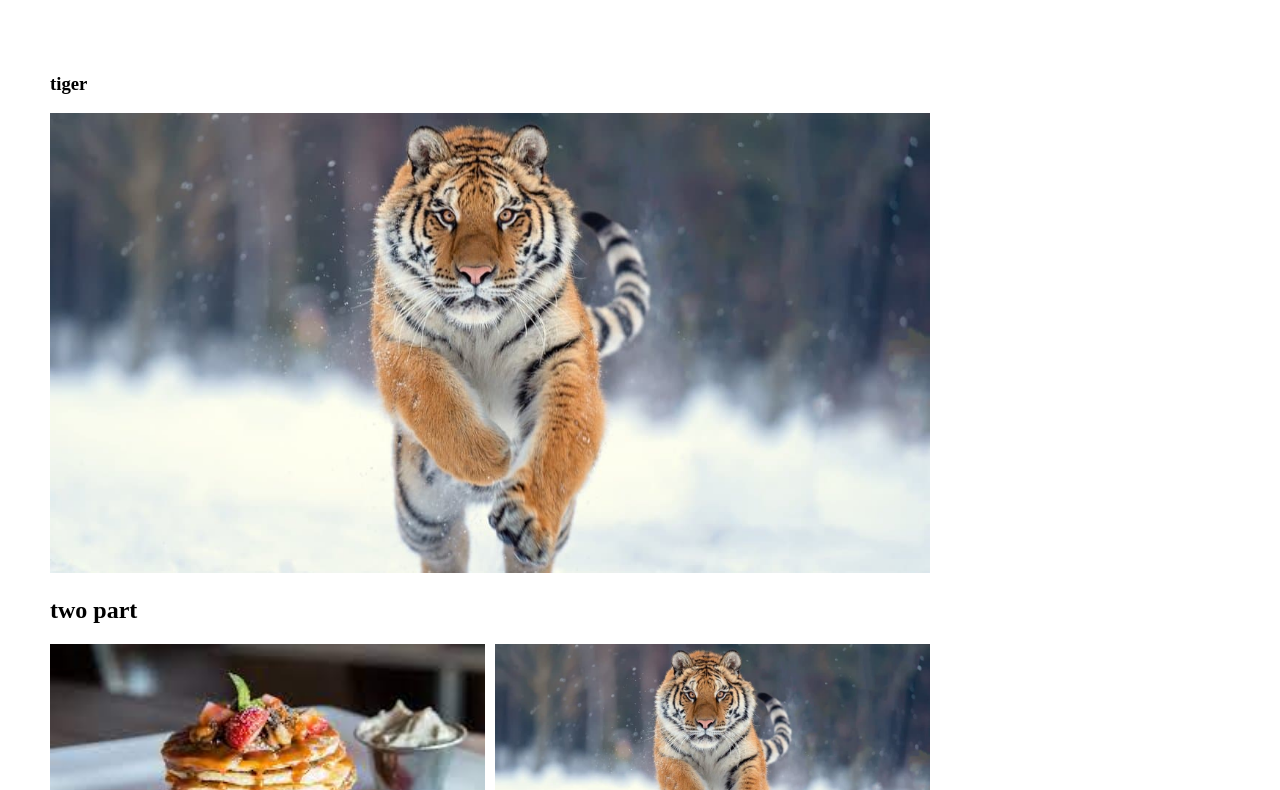
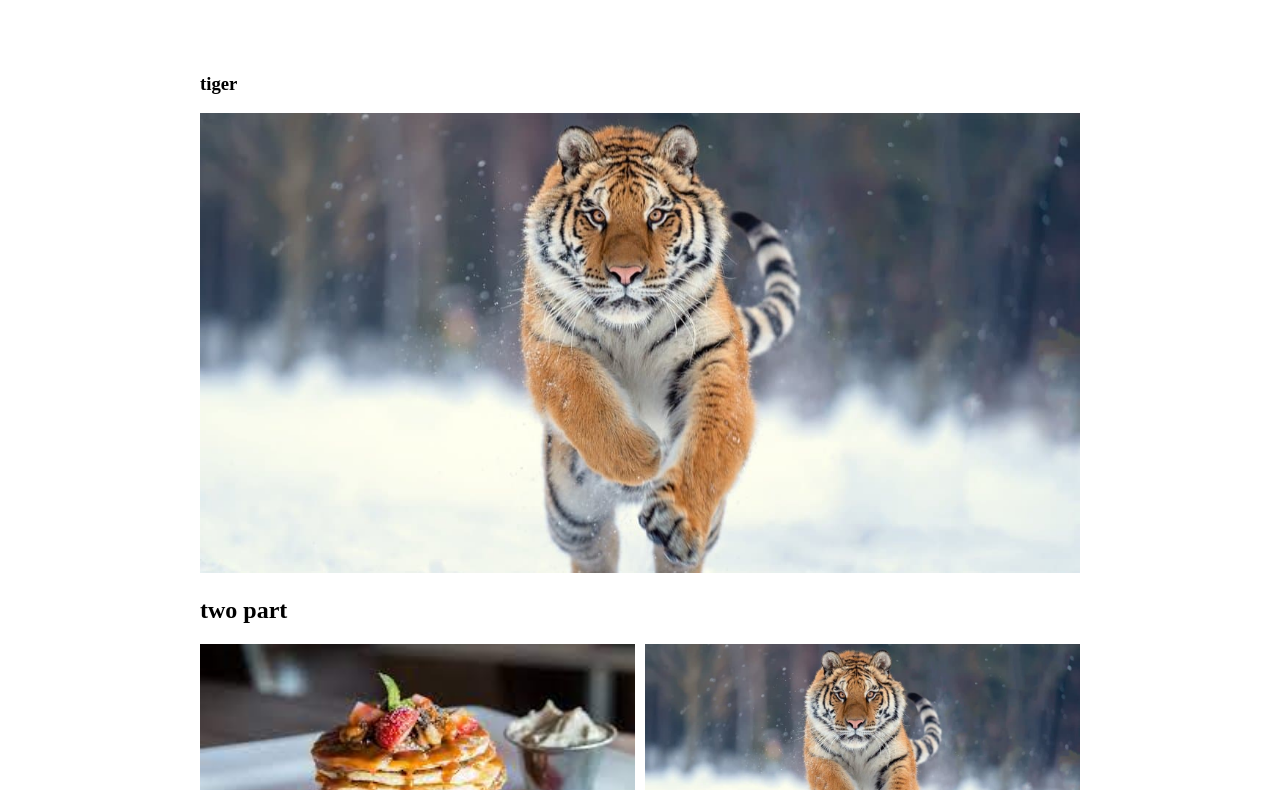
Before and after one commit to devhasheburrahman/Responsiblity-practics-file, a plain HTML site: page index.html in a window 1280 px wide. Shown: the part 393-1183 px from the top of the page. Drawn offline with Linux system fonts and the light colour scheme.

Commit message:
secend margin

```diff
--- a/index.html
+++ b/index.html
@@ -9,8 +9,7 @@
     <style>
         body {
             max-width: 880px;
-            margin-left: 50px;
-            margin-right: 50px;
+            margin: 0 auto;
 
 
         }
```
